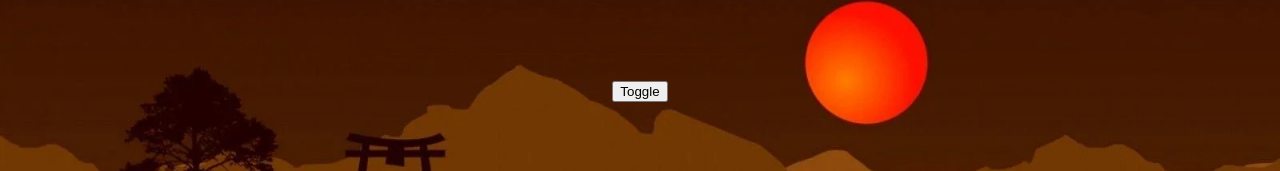
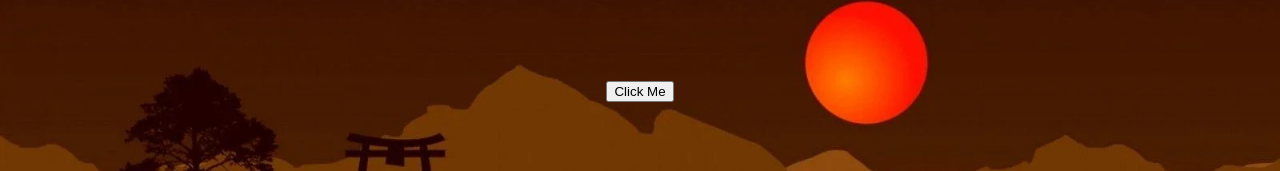
Before and after one commit to MadMax0312/React_tutorial, a React (Vite) app in the folder my-react-app/: page / in a window 1280 px wide. Shown: the part 309-480 px from the top of the page. Built offline with nearby package versions, Linux system fonts and the light colour scheme.

Commit message:
Custom Hook 2

```diff
--- a/my-react-app/src/App.jsx
+++ b/my-react-app/src/App.jsx
@@ -1,24 +1,29 @@
 import {useState} from 'react'
 
-function useToggle(inVal = false) {
-    const [value, setValue] = useState(inVal)
+function useToggle(initialValue = false) {
 
-    const toggle = () => {
-        setValue(p => !p)
+    const [value, setValue] = useState(initialValue)
+
+    const toggle = ()=> {
+        setValue(v => !v)
     }
 
     return [value, toggle]
+
 }
 
 function App() {
-    const [istoggled, toggle] = useToggle(false)
 
-    return (
+    const [isToggled, toggle] = useToggle()
+
+    return(
         <div>
-        <button onClick={toggle}>Toggle</button>
-        { istoggled && <p> Toggle is ON </p> }
+            <button onClick={toggle}>Click Me</button>
+            {
+                isToggled && <p>Toggled</p>
+            }
         </div>
-        )
+    )
 }
 
 export default App
```
